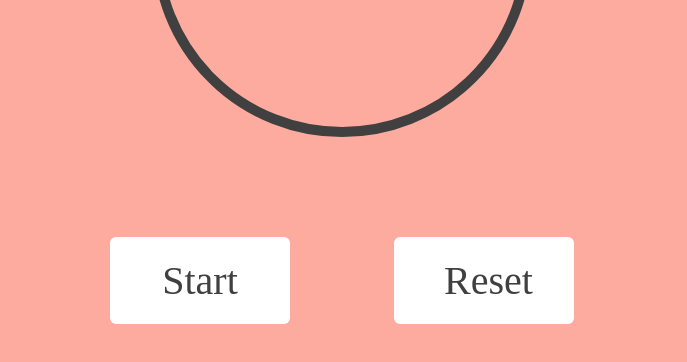
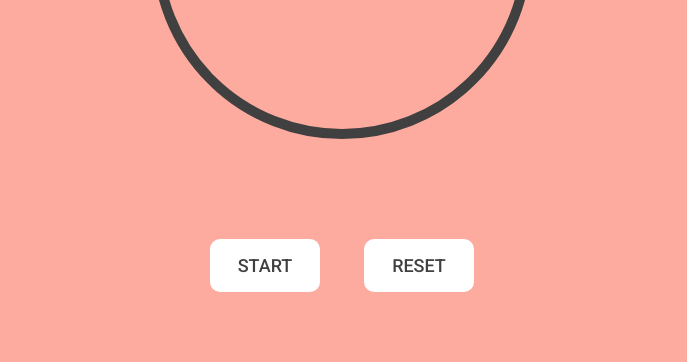
Before and after one commit to Sirinya-K/JavaScript-projects-practice, a plain HTML site: page Projects/Stopwatch/index.html in a window 1280 px wide. Shown: the part 508-870 px from the top of the page, without its empty margins (298-985 px from the left). Drawn offline with Linux system fonts and the light colour scheme.

Commit message:
complete

```diff
--- a/Projects/Stopwatch/index.html
+++ b/Projects/Stopwatch/index.html
@@ -1,14 +1,16 @@
 <head>
     <title>Stopwatch</title>
     <link rel="stylesheet" href="mystyle.css">
+    <link rel="preconnect" href="https://fonts.gstatic.com">
+    <link href="https://fonts.googleapis.com/css2?family=Roboto:wght@500&display=swap" rel="stylesheet">
 </head>
 
 <body>
     <div id="wrapper">
         <h1>STOPWATCH</h1>
         <p id="circle"><span id="seconds">00</span>:<span id="tens">00</span></p>
-        <button id="start-stop-button">Start</button>
-        <button id="reset-button">Reset</button>
+        <button id="start-stop-button">START</button>
+        <button id="reset-button">RESET</button>
     </div>
 
     <script src="index.js"></script>
--- a/Projects/Stopwatch/index.js
+++ b/Projects/Stopwatch/index.js
@@ -22,19 +22,19 @@ function couting() {
 }
 
 function changeToStartButton() {
-    startStopButton.innerHTML = "Start"
+    startStopButton.innerHTML = "START"
     startStopButton.style.background = "white";
     startStopButton.style.color = "#404040";
 }
 
 function changeToStopButton() {
-    startStopButton.innerHTML = "Stop"
+    startStopButton.innerHTML = "STOP"
     startStopButton.style.background = "#404040";
     startStopButton.style.color = "white";
 }
 
 startStopButton.addEventListener('click', () => {
-    if (startStopButton.innerHTML == "Start") {
+    if (startStopButton.innerHTML == "START") {
         timeoutId = setInterval(couting, 10);
         changeToStopButton()
     } else {
--- a/Projects/Stopwatch/mystyle.css
+++ b/Projects/Stopwatch/mystyle.css
@@ -5,12 +5,12 @@ body {
 #wrapper {
     margin: 50px;
     text-align: center;
-    font-family: 'Tw Cen MT';
+    font-family: 'Roboto', sans-serif;
     color: #404040;
 }
 
 h1 {
-    font-size: 100px
+    font-size: 100px;
 }
 
 #circle {
@@ -25,15 +25,16 @@ h1 {
 }
 
 button {
-    font-family: 'Tw Cen MT';
-    font-size: 40px;
-    padding: 20px 50px;
+    font-family: 'Roboto', sans-serif;
+    text-align: center;
+    font-size: 18px;
+    padding: 16px 0;
     /*h, w*/
-    width: 180px;
+    width: 110px;
     border: 0 solid #404040;
-    border-radius: 6px;
-    margin: auto 50px 30px;
-    transition: all 0.25s ease 0s;
+    border-radius: 10px;
+    margin: auto 20px 20px;
+    transition-duration: 0.3s;
     cursor: pointer;
     background: white;
     color: #404040;
```
